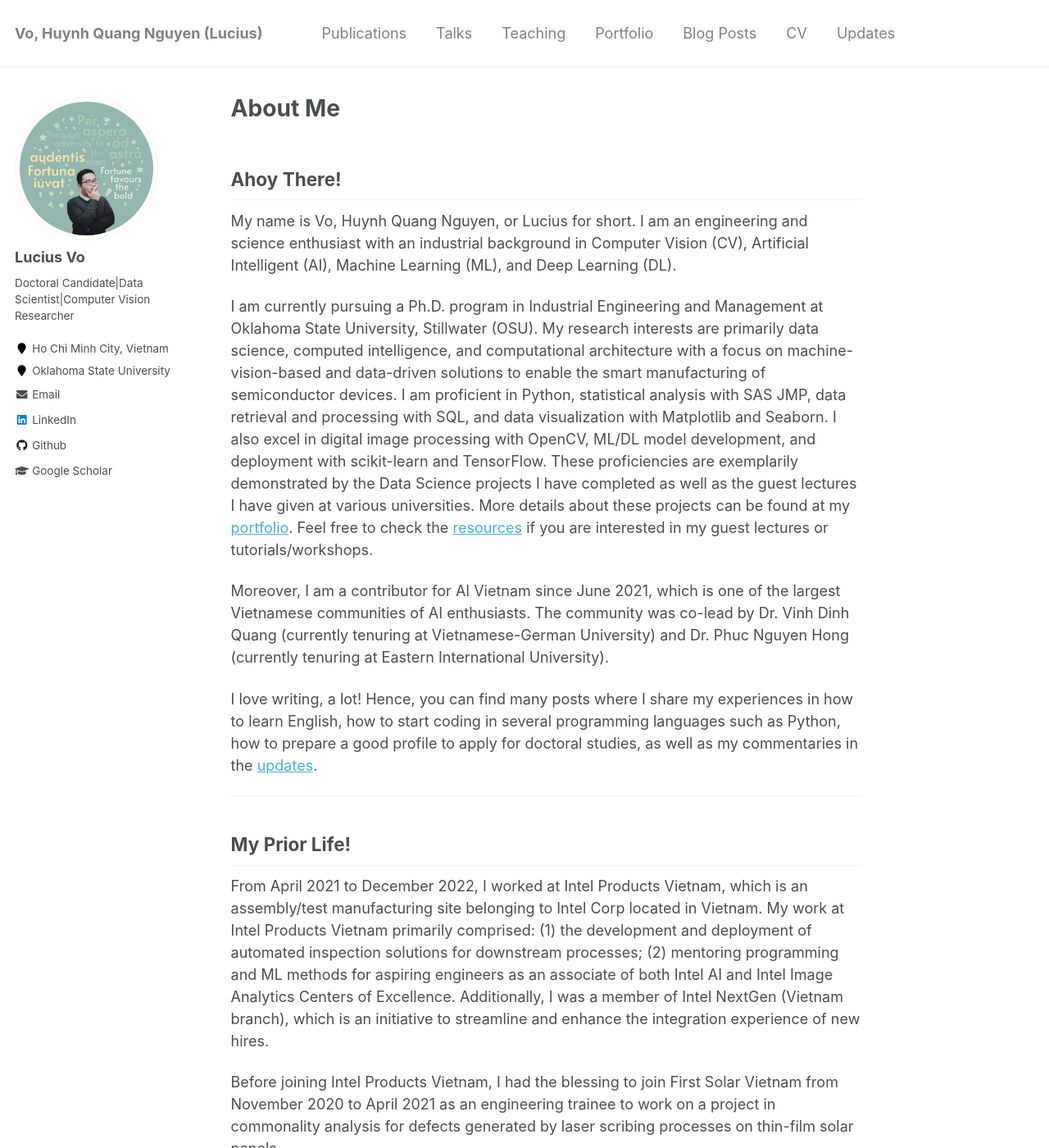
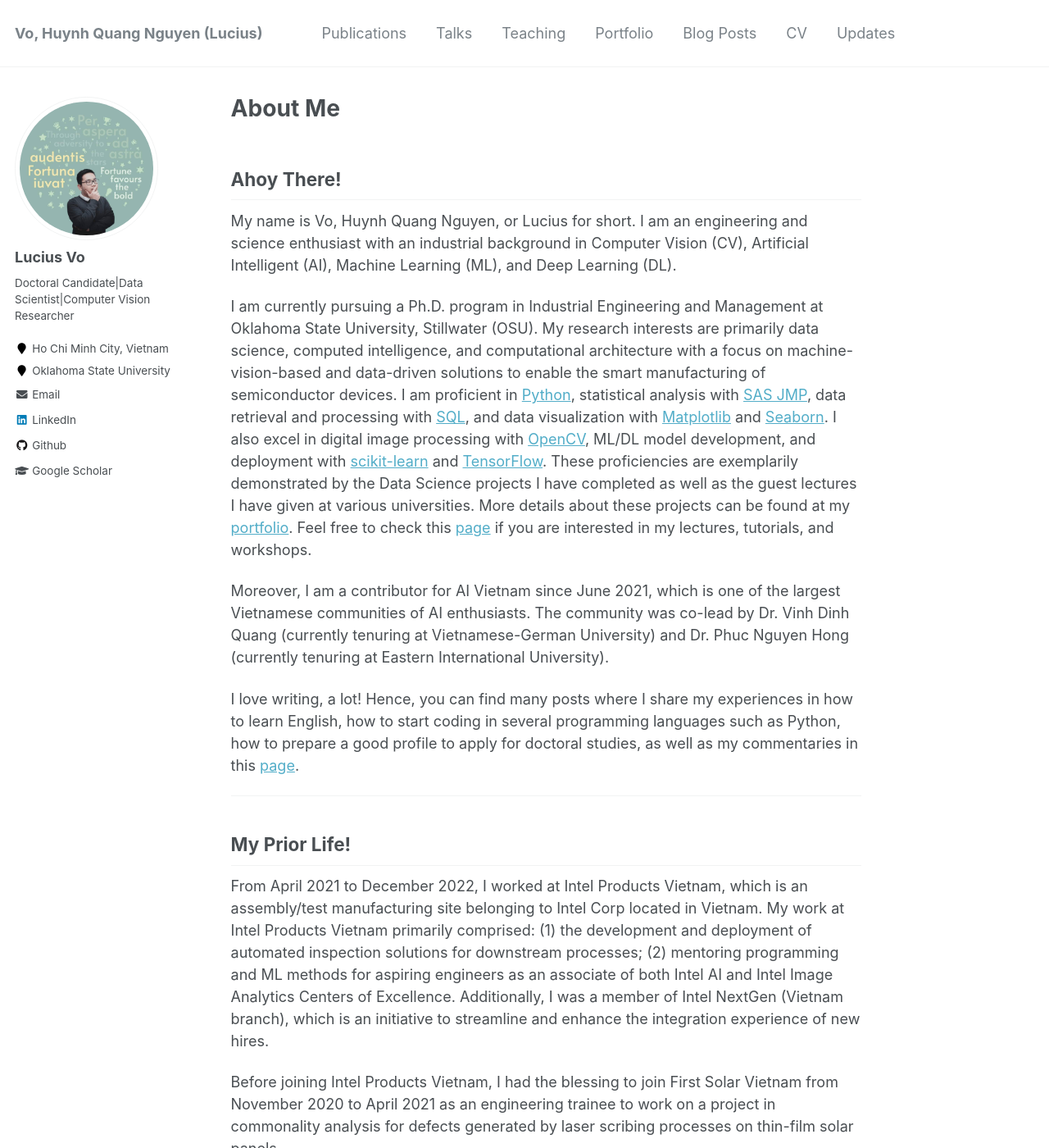
Before and after one commit to vohuynhquangnguyen/vohuynhquangnguyen.github.io, a Jekyll site: the page built from _pages/about.md, in a window 1280 px wide and 1400 px high. Shown: the whole window at 82% size. Built offline with Jekyll 4.4.1, drawn with Linux system fonts in a browser that asks for light colours.

Commit message:
Update about.md

```diff
--- a/_pages/about.md
+++ b/_pages/about.md
@@ -11,11 +11,11 @@ redirect_from:
 ## Ahoy There!
 My name is Vo, Huynh Quang Nguyen, or Lucius for short. I am an engineering and science enthusiast with an industrial background in Computer Vision (CV), Artificial Intelligent (AI), Machine Learning (ML), and Deep Learning (DL).
 
-I am currently pursuing a Ph.D. program in Industrial Engineering and Management at Oklahoma State University, Stillwater (OSU). My research interests are primarily data science, computed intelligence, and computational architecture with a focus on machine-vision-based and data-driven solutions to enable the smart manufacturing of semiconductor devices. I am proficient in Python, statistical analysis with SAS JMP, data retrieval and processing with SQL, and data visualization with Matplotlib and Seaborn. I also excel in digital image processing with OpenCV, ML/DL model development, and deployment with scikit-learn and TensorFlow. These proficiencies are exemplarily demonstrated by the Data Science projects I have completed as well as the guest lectures I have given at various universities. More details about these projects can be found at my <a href = "/pages/portfolio">portfolio</a>. Feel free to check the <a href = "/pages/resources">resources</a> if you are interested in my guest lectures or tutorials/workshops.
+I am currently pursuing a Ph.D. program in Industrial Engineering and Management at Oklahoma State University, Stillwater (OSU). My research interests are primarily data science, computed intelligence, and computational architecture with a focus on machine-vision-based and data-driven solutions to enable the smart manufacturing of semiconductor devices. I am proficient in [Python](https://www.python.org/), statistical analysis with [SAS JMP](https://www.jmp.com/en_us/home.html), data retrieval and processing with [SQL](https://www.iso.org/standard/63555.html), and data visualization with [Matplotlib](https://matplotlib.org/) and [Seaborn](https://seaborn.pydata.org/). I also excel in digital image processing with [OpenCV](https://opencv.org/), ML/DL model development, and deployment with [scikit-learn](https://scikit-learn.org/stable/index.html#) and [TensorFlow](https://www.tensorflow.org/). These proficiencies are exemplarily demonstrated by the Data Science projects I have completed as well as the guest lectures I have given at various universities. More details about these projects can be found at my [portfolio](../_pages/portfolio.md). Feel free to check this [page](../_pages/teaching.md) if you are interested in my lectures, tutorials, and workshops.
 
 Moreover, I am a contributor for AI Vietnam since June 2021, which is one of the largest Vietnamese communities of AI enthusiasts. The community was co-lead by Dr. Vinh Dinh Quang (currently tenuring at Vietnamese-German University) and Dr. Phuc Nguyen Hong (currently tenuring at Eastern International University).
 
-I love writing, a lot! Hence, you can find many posts where I share my experiences in how to learn English, how to start coding in several programming languages such as Python, how to prepare a good profile to apply for doctoral studies, as well as my commentaries in the <a href = "/pages/updates">updates</a>.
+I love writing, a lot! Hence, you can find many posts where I share my experiences in how to learn English, how to start coding in several programming languages such as Python, how to prepare a good profile to apply for doctoral studies, as well as my commentaries in this [page](../_pages/year-archive.md).
 
 ***
 
```
